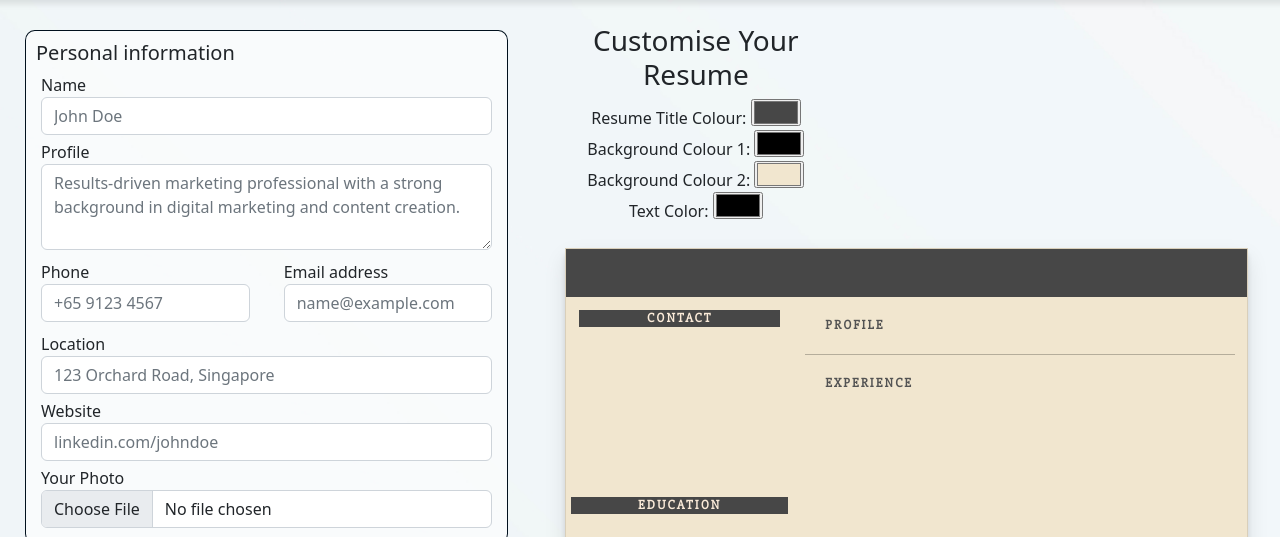
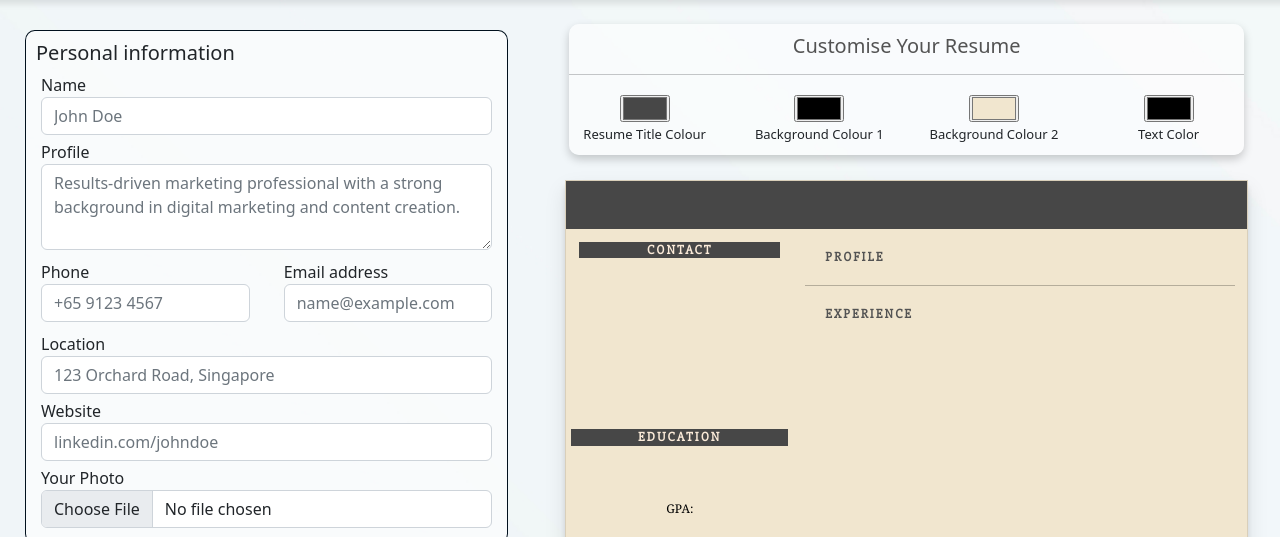
Before and after one commit to Yanting14/WADII-Project, a website with bundled scripts: page resume/resumeFormWorksDynamically.html in a window 1280 px wide. Shown: the part 247-784 px from the top of the page. Built offline with nearby package versions, Linux system fonts and the light colour scheme.

Commit message:
Add files via upload

```diff
--- a/resume/resume.css
+++ b/resume/resume.css
@@ -40,7 +40,8 @@
     /* Allows long words to break to the next line */
     white-space: normal;
     overflow: hidden;
-
+    top: 100px;
+    position: sticky;
 }
 
 .form-group {
@@ -91,13 +92,10 @@
 
 .navbar{
     background:#fff;
-
-
     position:  sticky;
     width: 100%;
     top: 0;
-    z-index: 1000;
-
+    z-index: 1050;
     position: fixed;
 
 }
@@ -161,3 +159,14 @@ font-weight: bold;
     box-shadow: 0 4px 6px rgba(0, 0, 0, 0.1);
     margin-top:55px;
   }
+
+  /* changes */
+.customise{
+    background-color: rgba(255, 255, 255, 0.6);
+    border-radius: 10px;
+    padding: 10px 0px;
+    height: fit-content;
+    width: 100%;
+    box-shadow: 0px 4px 10px rgba(0, 0, 0, 0.2);
+    margin: 25px 20px;
+}
--- a/resume/resumeFormWorksDynamically.html
+++ b/resume/resumeFormWorksDynamically.html
@@ -25,6 +25,7 @@
 
 
 </head>
+
 <body>
     <!-- Nav -->
     <!-- form -->
@@ -52,16 +53,19 @@
             <nav class="navbar navbar-expand-lg bg-body-tertiary">
                 <div class="container-fluid">
                     <a class="navbar-brand" href="#"><img src="../images/logo.png" alt="Logo"></a>
-                    <button class="navbar-toggler" type="button" data-bs-toggle="collapse" data-bs-target="#navbarNav" aria-controls="navbarNav" aria-expanded="false" aria-label="Toggle navigation">
+                    <button class="navbar-toggler" type="button" data-bs-toggle="collapse" data-bs-target="#navbarNav"
+                        aria-controls="navbarNav" aria-expanded="false" aria-label="Toggle navigation">
                         <span class="navbar-toggler-icon"></span>
                     </button>
                     <div class="collapse navbar-collapse" id="navbarNav">
                         <ul class="navbar-nav ms-auto">
                             <li class="nav-item">
-                                <a class="nav-link" aria-current="page" href="../careersearch/careersearch.html">CAREER SEARCH</a>
+                                <a class="nav-link" aria-current="page" href="../careersearch/careersearch.html">CAREER
+                                    SEARCH</a>
                             </li>
                             <li class="nav-item">
-                                <a class="nav-link" aria-current="page" href="../careerexploration/career_exploration.html">CAREER EXPLORATION</a>
+                                <a class="nav-link" aria-current="page"
+                                    href="../careerexploration/career_exploration.html">CAREER EXPLORATION</a>
                             </li>
                             <li class="nav-item">
                                 <a class="nav-link" style="color: blue;">RESUME CRAFTING</a>
@@ -90,11 +94,11 @@
 
 
         <div class="row">
-            <div
-              class="jumbotron d-flex flex-column justify-content-center align-items-center text-center bg-light">
+            <div class="jumbotron d-flex flex-column justify-content-center align-items-center text-center bg-light">
                 <div class="container">
                     <h1 class="display-4 fs-1 fs-md-2 fs-lg-1">Resume Crafting</h1>
-                <p class="lead fs-5 fs-md-6">Not sure where to start? Let us guide you to build a resume that gets you noticed by employers!
+                    <p class="lead fs-5 fs-md-6">Not sure where to start? Let us guide you to build a resume that gets
+                        you noticed by employers!
 
                     </p>
                 </div>
@@ -126,23 +130,27 @@
                                         <div class="col form-group">
                                             <label for="phone">Phone</label>
                                             <input type="text" class="form-control" id="phone"
-                                                placeholder="+65 9123 4567" v-model="phone" @input="autoSave('phone', phone)">
+                                                placeholder="+65 9123 4567" v-model="phone"
+                                                @input="autoSave('phone', phone)">
                                         </div>
                                         <div class="col form-group">
                                             <label for="email">Email address</label>
                                             <input type="email" class="form-control" id="email"
-                                                placeholder="name@example.com" v-model="email" @input="autoSave('email', email)">
+                                                placeholder="name@example.com" v-model="email"
+                                                @input="autoSave('email', email)">
                                         </div>
                                     </div>
                                     <div class="form-group">
                                         <label for="location">Location</label>
                                         <input type="text" class="form-control" id="location"
-                                            placeholder="123 Orchard Road, Singapore" v-model="location" @input="autoSave('location', location)">
+                                            placeholder="123 Orchard Road, Singapore" v-model="location"
+                                            @input="autoSave('location', location)">
                                     </div>
                                     <div class="form-group">
                                         <label for="website">Website</label>
                                         <input type="text" class="form-control" id="website"
-                                            placeholder="linkedin.com/johndoe" v-model="website" @input="autoSave('website', website)">
+                                            placeholder="linkedin.com/johndoe" v-model="website"
+                                            @input="autoSave('website', website)">
                                     </div>
 
                                     <!-- input img -->
@@ -167,26 +175,30 @@
                                     <div class="form-group">
                                         <label for="company1">Company</label>
                                         <input type="text" class="form-control" id="company1"
-                                            placeholder="Singapore Management University" v-model="company1" @input="autoSave('company1', company1)">
+                                            placeholder="Singapore Management University" v-model="company1"
+                                            @input="autoSave('company1', company1)">
                                     </div>
                                     <div class="row">
                                         <div class="col form-group">
                                             <label for="job1">{{ job1 }}</label>
                                             <input type="text" class="form-control" id="job1"
-                                                placeholder="Part time retail associate" v-model="job1" @input="autoSave('job1', job1)">
+                                                placeholder="Part time retail associate" v-model="job1"
+                                                @input="autoSave('job1', job1)">
                                         </div>
                                         <div class="col form-group">
                                             <label for="job-date1">Date</label>
                                             <!-- change name -->
                                             <input type="text" class="form-control" id="job-date1"
-                                                placeholder="May 2024 - Present" v-model="jobDate1" @input="autoSave('jobDate1', jobDate1)">
+                                                placeholder="May 2024 - Present" v-model="jobDate1"
+                                                @input="autoSave('jobDate1', jobDate1)">
                                         </div>
                                     </div>
                                     <div class="form-group">
                                         <label for="description1" style="height: fit-content;">Description</label>
                                         <textarea class="form-control" id="description1" rows="3"
                                             placeholder="Conducted market research to identify customer trends and opportunities."
-                                            v-model="description1" @input="autoSave('description1', description1)"></textarea>
+                                            v-model="description1"
+                                            @input="autoSave('description1', description1)"></textarea>
                                     </div>
                                     <hr>
                                     <!-- job 2 -->
@@ -196,26 +208,30 @@
                                     <div class="form-group">
                                         <label for="company2">Company</label>
                                         <input type="text" class="form-control" id="company2"
-                                            placeholder="Singapore Management University" v-model="company2" @input="autoSave('company2', company2)">
+                                            placeholder="Singapore Management University" v-model="company2"
+                                            @input="autoSave('company2', company2)">
                                     </div>
                                     <div class="row">
                                         <div class="col form-group">
                                             <label for="job2">Job Title</label>
                                             <input type="text" class="form-control" id="job2"
-                                                placeholder="Part time retail associate" v-model="job2" @input="autoSave('job2', job2)">
+                                                placeholder="Part time retail associate" v-model="job2"
+                                                @input="autoSave('job2', job2)">
                                         </div>
                                         <div class="col form-group">
                                             <label for="job-date2">Date</label>
                                             <!-- change name -->
                                             <input type="text" class="form-control" id="job-date2"
-                                                placeholder="May 2022 - May 2024" v-model="jobDate2" @input="autoSave('jobDate2', jobDate2)">
+                                                placeholder="May 2022 - May 2024" v-model="jobDate2"
+                                                @input="autoSave('jobDate2', jobDate2)">
                                         </div>
                                     </div>
                                     <div class="form-group">
                                         <label for="description2" style="height: fit-content;">Description</label>
                                         <textarea class="form-control" id="description2" rows="3"
                                             placeholder="Conducted market research to identify customer trends and opportunities."
-                                            v-model="description2" @input="autoSave('description2', description2)"></textarea>
+                                            v-model="description2"
+                                            @input="autoSave('description2', description2)"></textarea>
                                     </div>
                                     <hr>
                                     <!-- job 3 -->
@@ -225,26 +241,30 @@
                                     <div class="form-group">
                                         <label for="company3">Company</label>
                                         <input type="text" class="form-control" id="company3"
-                                            placeholder="Singapore Management University" v-model="company3" @input="autoSave('company3', company3)">
+                                            placeholder="Singapore Management University" v-model="company3"
+                                            @input="autoSave('company3', company3)">
                                     </div>
                                     <div class="row">
                                         <div class="col form-group">
                                             <label for="job3">Job Title</label>
                                             <input type="text" class="form-control" id="job3"
-                                                placeholder="Part time retail associate" v-model="job3" @input="autoSave('job3', job3)">
+                                                placeholder="Part time retail associate" v-model="job3"
+                                                @input="autoSave('job3', job3)">
                                         </div>
                                         <div class="col form-group">
                                             <label for="job-date3">Date</label>
                                             <!-- change name -->
                                             <input type="text" class="form-control" id="job-date3"
-                                                placeholder="May 2021 - May 2022" v-model="jobDate3" @input="autoSave('jobDate3', jobDate3)">
+                                                placeholder="May 2021 - May 2022" v-model="jobDate3"
+                                                @input="autoSave('jobDate3', jobDate3)">
                                         </div>
                                     </div>
                                     <div class="form-group">
                                         <label for="description3" style="height: fit-content;">Description</label>
                                         <textarea class="form-control" id="description3" rows="3"
                                             placeholder="Conducted market research to identify customer trends and opportunities."
-                                            v-model="description3" @input="autoSave('description3', description3)"></textarea>
+                                            v-model="description3"
+                                            @input="autoSave('description3', description3)"></textarea>
                                     </div>
                                 </div>
                             </div>
@@ -266,7 +286,8 @@
                                         <div class="col form-group">
                                             <label for="school1">School</label>
                                             <input type="text" class="form-control" id="school1"
-                                                placeholder="Singapore Management University" v-model="school1"  @input="autoSave('school1', school1)">
+                                                placeholder="Singapore Management University" v-model="school1"
+                                                @input="autoSave('school1', school1)">
                                         </div>
                                     </div>
                                     <div class="row">
@@ -280,14 +301,16 @@
                                             <label for="school-date1">Date</label>
                                             <!-- change name -->
                                             <input type="text" class="form-control" id="school-date1"
-                                                placeholder="June 2024" v-model="schoolDate1" @input="autoSave('schoolDate1', schoolDate1)">
+                                                placeholder="June 2024" v-model="schoolDate1"
+                                                @input="autoSave('schoolDate1', schoolDate1)">
                                         </div>
                                     </div>
                                     <div class="form-group">
                                         <label for="additional-information1" style="height: fit-content;">Additional
                                             Information (Optional)</label>
                                         <textarea class="form-control" id="additional-information1" rows="3"
-                                            placeholder="" v-model="additionalInformation1" @input="autoSave('additionalInformation1', additionalInformation1)"></textarea>
+                                            placeholder="" v-model="additionalInformation1"
+                                            @input="autoSave('additionalInformation1', additionalInformation1)"></textarea>
                                     </div>
 
                                     <hr>
@@ -305,7 +328,8 @@
                                         <div class="col form-group">
                                             <label for="school2">School</label>
                                             <input type="text" class="form-control" id="school2"
-                                                placeholder="Singapore Management University" v-model="school2" @input="autoSave('school2', school2)">
+                                                placeholder="Singapore Management University" v-model="school2"
+                                                @input="autoSave('school2', school2)">
                                         </div>
                                     </div>
                                     <div class="row">
@@ -318,7 +342,8 @@
                                             <label for="school-date2">Date</label>
                                             <!-- change name -->
                                             <input type="text" class="form-control" id="school-date2"
-                                                placeholder="June 2024" v-model="schoolDate2" @input="autoSave('schoolDate2', schoolDate2)">
+                                                placeholder="June 2024" v-model="schoolDate2"
+                                                @input="autoSave('schoolDate2', schoolDate2)">
                                         </div>
                                     </div>
 
@@ -326,7 +351,8 @@
                                         <label for="additional-information2" style="height: fit-content;">Additional
                                             Information (Optional)</label>
                                         <textarea class="form-control" id="additional-information2" rows="3"
-                                            placeholder="" v-model="additionalInformation2" @input="autoSave('additionalInformation2', additionalInformation2)"></textarea>
+                                            placeholder="" v-model="additionalInformation2"
+                                            @input="autoSave('additionalInformation2', additionalInformation2)"></textarea>
                                     </div>
                                     <hr>
 
@@ -344,7 +370,8 @@
                                         <div class="col form-group">
                                             <label for="school3">School</label>
                                             <input type="text" class="form-control" id="school3"
-                                                placeholder="Singapore Management University" v-model="school3" @input="autoSave('school3', school3)">
+                                                placeholder="Singapore Management University" v-model="school3"
+                                                @input="autoSave('school3', school3)">
                                         </div>
                                     </div>
                                     <div class="row">
@@ -357,7 +384,8 @@
                                             <label for="school-date3">Date</label>
                                             <!-- change name -->
                                             <input type="text" class="form-control" id="school-date3"
-                                                placeholder="June 2024" v-model="schoolDate3" @input="autoSave('schoolDate3', schoolDate3)">
+                                                placeholder="June 2024" v-model="schoolDate3"
+                                                @input="autoSave('schoolDate3', schoolDate3)">
                                         </div>
                                     </div>
 
@@ -365,7 +393,8 @@
                                         <label for="additional-information3" style="height: fit-content;">Additional
                                             Information (Optional)</label>
                                         <textarea class="form-control" id="additional-information3" rows="3"
-                                            placeholder="" v-model="additionalInformation3" @input="autoSave('additionalInformation3', additionalInformation3)"></textarea>
+                                            placeholder="" v-model="additionalInformation3"
+                                            @input="autoSave('additionalInformation3', additionalInformation3)"></textarea>
                                     </div>
                                 </div>
 
@@ -380,7 +409,8 @@
                                     <div class="form-group">
                                         <label for="skills" style="height: fit-content;">Skills List</label>
                                         <textarea class="form-control" id="skills" rows="3"
-                                            placeholder="Effective communication" v-model="skills" @input="autoSave('skills', skills)"></textarea>
+                                            placeholder="Effective communication" v-model="skills"
+                                            @input="autoSave('skills', skills)"></textarea>
                                     </div>
                                 </div>
                             </div>
@@ -428,18 +458,44 @@
                 <!-- DISPLAY RESUME ON RIGHT -->
                 <div class="col-sm-7">
                     <!-- choose color -->
-                    <div class="col-sm-5 text-center mt-4">
-                        <H3>Customise Your Resume</H3>
-                        Resume Title Colour: <input type="color" @input="changeTitleColour" v-model="title1"><br>
-                        Background Colour 1: <input type="color" @input="changeBackgroundColour1"
-                            v-model="background1"><br>
-                        Background Colour 2: <input type="color" @input="changeBackgroundColour2"
-                            v-model="background2"><br>
-                        Text Color: <input type="color" @input="changeTextColour"
-                            v-model="text1"><br>
+                    <!-- changes -->
+                    <div class="container px-4">
+                        <div class="customise col-sm-5 text-center mt-4 mx-auto" style="font-size: 14px;">
+                            <h5 style="color: #535353;">Customise Your Resume</h5>
+                            <hr>
+                            <div class="row pt-1">
+                                <div class="col-sm-3">
+                                    <input type="color" @input="changeTitleColour" v-model="title1">
+                                </div>
+                                <div class="col-sm-3">
+                                    <input type="color" @input="changeBackgroundColour1" v-model="background1">
+                                </div>
+                                <div class="col-sm-3">
+                                    <input type="color" @input="changeBackgroundColour2" v-model="background2">
+                                </div>
+                                <div class="col-sm-3">
+                                    <input type="color" @input="changeTextColour" v-model="text1">
+                                </div>
+                            </div>
+
+                            <!-- 2nd row -->
+                            <div class="row" style="font-size: small;">
+                                <div class="col-sm-3">
+                                    Resume Title Colour
+                                </div>
+                                <div class="col-sm-3">
+                                    Background Colour 1
+                                </div>
+                                <div class="col-sm-3">
+                                    Background Colour 2
+                                </div>
+                                <div class="col-sm-3">
+                                    Text Color
+                                </div>
+                            </div>
 
                         </div>
-
+                    </div>
                     <!-- paper -->
                     <div id="resumeContent" class="paper sticky-top">
                         <!-- banner -->
```
Lines whose indentation alone changed are shown as unchanged.
